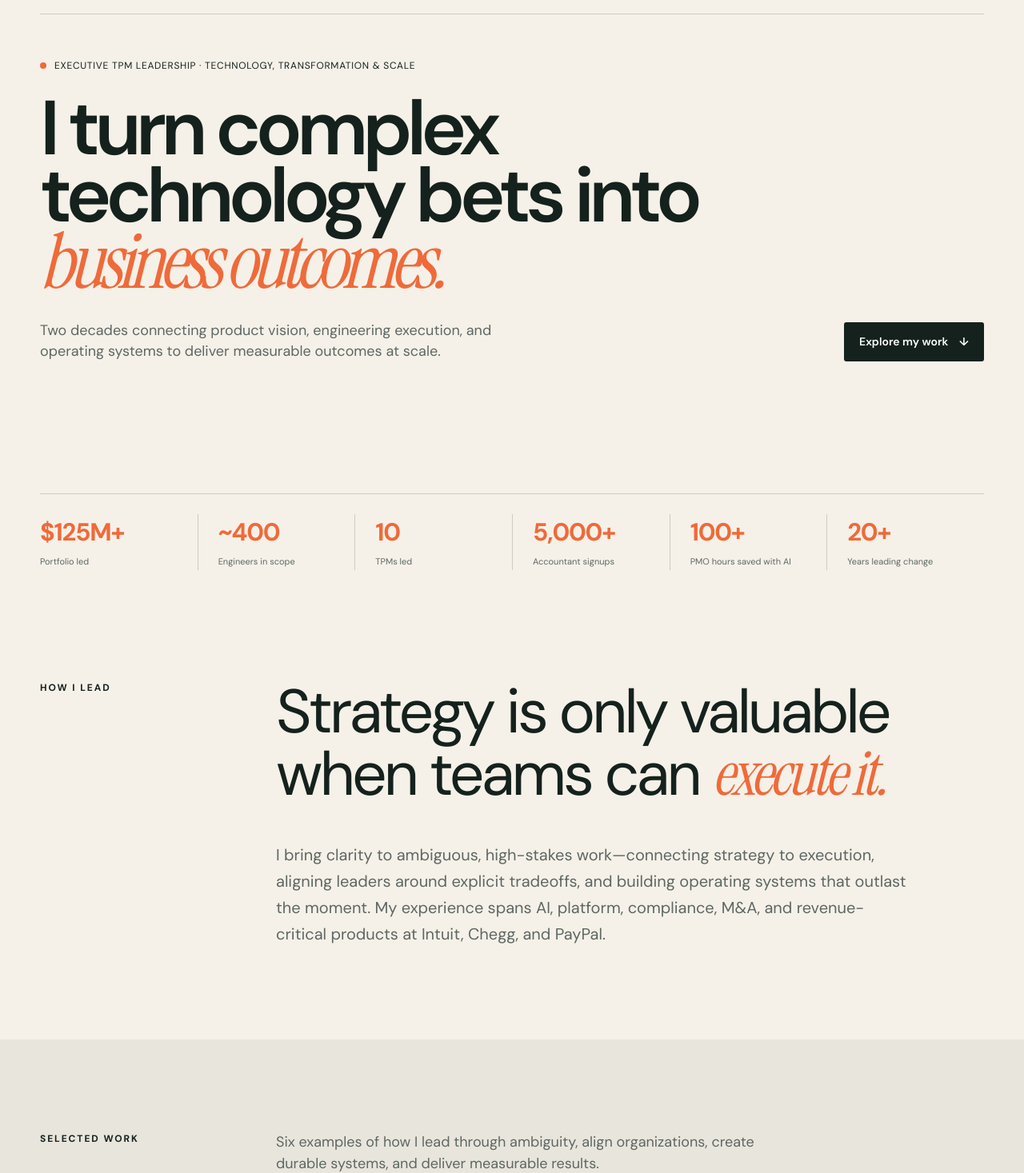
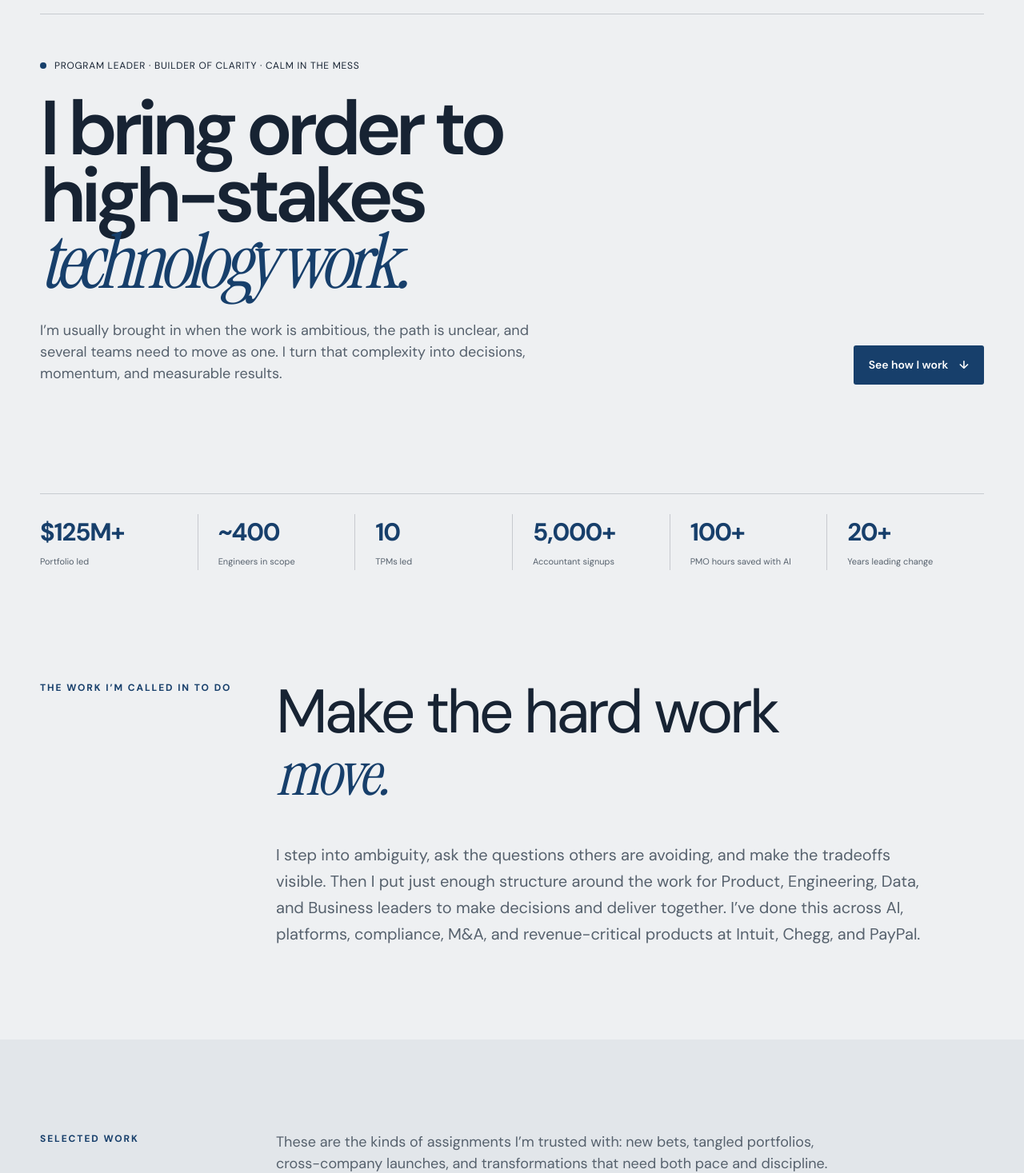
Before and after one commit to GeethaKuppuswamy/Portfolio, a Next.js app: page / in a window 1280 px wide. Shown: the part 64-1531 px from the top of the page at 80% size. Built offline with nearby package versions, Linux system fonts and the light colour scheme.

Commit message:
Personalize portfolio voice and visual palette

```diff
--- a/app/page.tsx
+++ b/app/page.tsx
@@ -47,16 +47,16 @@ export default function Home() {
   return <main>
     <nav className="nav shell" aria-label="Primary navigation"><a className="monogram" href="#top" aria-label="Geetha Kuppuswamy home">GK</a><div className="navlinks"><a href="#impact">Impact</a><a href="#work">Selected work</a><a href="#approach">How I lead</a><a href="#career">Career</a></div><a className="nav-cta" href="https://www.linkedin.com/in/geetha-kuppuswamy" target="_blank" rel="noreferrer" aria-label="View Geetha Kuppuswamy on LinkedIn">LinkedIn <span>↗</span></a></nav>
     <section className="hero shell" id="top">
-      <div className="availability"><span /> Executive TPM leadership · Technology, transformation &amp; scale</div>
-      <h1>I turn complex<br/>technology bets into<br/><em>business outcomes.</em></h1>
-      <div className="hero-bottom"><p>Two decades connecting product vision, engineering execution, and operating systems to deliver measurable outcomes at scale.</p><div className="hero-actions"><a className="button primary" href="#work">Explore my work <span>↓</span></a></div></div>
+      <div className="availability"><span /> Program leader · Builder of clarity · Calm in the mess</div>
+      <h1>I bring order to<br/>high-stakes<br/><em>technology work.</em></h1>
+      <div className="hero-bottom"><p>I’m usually brought in when the work is ambitious, the path is unclear, and several teams need to move as one. I turn that complexity into decisions, momentum, and measurable results.</p><div className="hero-actions"><a className="button primary" href="#work">See how I work <span>↓</span></a></div></div>
       <div className="hero-metrics" id="impact"><div><strong>$125M+</strong><span>Portfolio led</span></div><div><strong>~400</strong><span>Engineers in scope</span></div><div><strong>10</strong><span>TPMs led</span></div><div><strong>5,000+</strong><span>Accountant signups</span></div><div><strong>100+</strong><span>PMO hours saved with AI</span></div><div><strong>20+</strong><span>Years leading change</span></div></div>
     </section>
-    <section className="intro shell section"><p className="kicker">How I lead</p><div className="intro-copy"><h2>Strategy is only valuable<br/>when teams can <em>execute it.</em></h2><p>I bring clarity to ambiguous, high-stakes work—connecting strategy to execution, aligning leaders around explicit tradeoffs, and building operating systems that outlast the moment. My experience spans AI, platform, compliance, M&amp;A, and revenue-critical products at Intuit, Chegg, and PayPal.</p></div></section>
-    <section className="work section" id="work"><div className="shell section-head"><p className="kicker">Selected work</p><p>Six examples of how I lead through ambiguity, align organizations, create durable systems, and deliver measurable results.</p></div><div className="shell case-list">{cases.map(item=><article className="case" key={item.number}><div className="case-num">{item.number}</div><div className="case-main"><p className="eyebrow">{item.eyebrow}</p><h3>{item.title}</h3><div className="case-detail"><div><b>Context</b><p>{item.challenge}</p></div><div><b>Leadership move</b><p>{item.move}</p></div><div><b>Result</b><p>{item.outcome}</p></div></div></div><div className="case-stat"><strong>{item.stat}</strong><span>{item.label}</span></div></article>)}</div></section>
-    <section className="approach shell section" id="approach"><div className="approach-title"><p className="kicker">Leadership signature</p><h2>Clarity.<br/>Momentum.<br/><em>Trust.</em></h2></div><div className="principles">{principles.map(([n,t,d])=><div className="principle" key={n}><span>{n}</span><div><h3>{t}</h3><p>{d}</p></div></div>)}</div></section>
+    <section className="intro shell section"><p className="kicker">The work I’m called in to do</p><div className="intro-copy"><h2>Make the hard work<br/><em>move.</em></h2><p>I step into ambiguity, ask the questions others are avoiding, and make the tradeoffs visible. Then I put just enough structure around the work for Product, Engineering, Data, and Business leaders to make decisions and deliver together. I’ve done this across AI, platforms, compliance, M&amp;A, and revenue-critical products at Intuit, Chegg, and PayPal.</p></div></section>
+    <section className="work section" id="work"><div className="shell section-head"><p className="kicker">Selected work</p><p>These are the kinds of assignments I’m trusted with: new bets, tangled portfolios, cross-company launches, and transformations that need both pace and discipline.</p></div><div className="shell case-list">{cases.map(item=><article className="case" key={item.number}><div className="case-num">{item.number}</div><div className="case-main"><p className="eyebrow">{item.eyebrow}</p><h3>{item.title}</h3><div className="case-detail"><div><b>What I walked into</b><p>{item.challenge}</p></div><div><b>What I did</b><p>{item.move}</p></div><div><b>What changed</b><p>{item.outcome}</p></div></div></div><div className="case-stat"><strong>{item.stat}</strong><span>{item.label}</span></div></article>)}</div></section>
+    <section className="approach shell section" id="approach"><div className="approach-title"><p className="kicker">What teams can expect from me</p><h2>Clarity.<br/>Momentum.<br/><em>Trust.</em></h2></div><div className="principles">{principles.map(([n,t,d])=><div className="principle" key={n}><span>{n}</span><div><h3>{t}</h3><p>{d}</p></div></div>)}</div></section>
     <section className="career section" id="career"><div className="shell"><p className="kicker">Career highlights</p><div className="timeline"><div><span>2021—2026</span><h3>Intuit</h3><p>TPM Leader · AI, platform, Mid-Market, compliance &amp; revenue-critical portfolios</p></div><div><span>2018—2021</span><h3>Chegg</h3><p>PMO Leader · M&amp;A integration &amp; enterprise prioritization</p></div><div><span>Earlier</span><h3>PayPal · WaMu</h3><p>Transformation, global platforms &amp; large-scale migrations</p></div></div><div className="distinctions"><div><span>Educator</span><h3>Part-time Faculty</h3><p>Taught Graduate Agile Project Management at Northeastern University.</p></div><div><span>Inventor</span><h3>U.S. Patent #11,392,681</h3><p>Co-inventor of “Authentication Based on Object Recognition,” a location-aware, image-based MFA system.</p></div></div></div></section>
-    <section className="contact shell section"><p className="kicker">Continue the conversation</p><h2>Complexity becomes progress<br/>when clarity creates momentum.</h2><p>This portfolio captures a career spent turning ambitious ideas into durable systems, aligned teams, and measurable business results.</p><div className="contact-actions"><a href="mailto:geetha.kuppuswamy@gmail.com">geetha.kuppuswamy@gmail.com ↗</a><a href="https://www.linkedin.com/in/geetha-kuppuswamy" target="_blank" rel="noreferrer">Connect on LinkedIn ↗</a></div></section>
+    <section className="contact shell section"><p className="kicker">A little more about me</p><h2>I like ambitious work.<br/>Especially when it’s <em>messy.</em></h2><p>If you’re working through a complex technology bet, a portfolio that needs focus, or a team that needs a clearer way forward, I’d enjoy comparing notes.</p><div className="contact-actions"><a href="mailto:geetha.kuppuswamy@gmail.com">geetha.kuppuswamy@gmail.com ↗</a><a href="https://www.linkedin.com/in/geetha-kuppuswamy" target="_blank" rel="noreferrer">Connect on LinkedIn ↗</a></div></section>
     <footer className="shell"><span>Geetha Kuppuswamy</span><span>San Jose, California</span><span>© 2026</span></footer>
   </main>;
 }
```
Also changed, not shown: app/globals.css.
